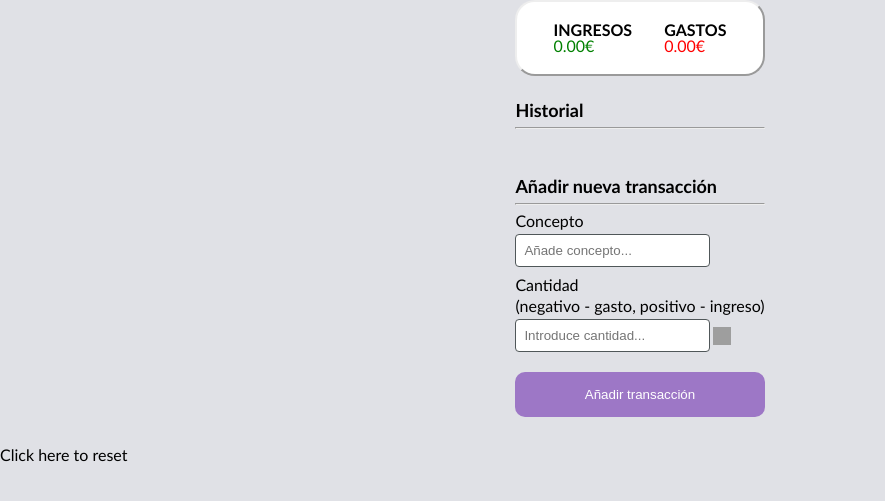
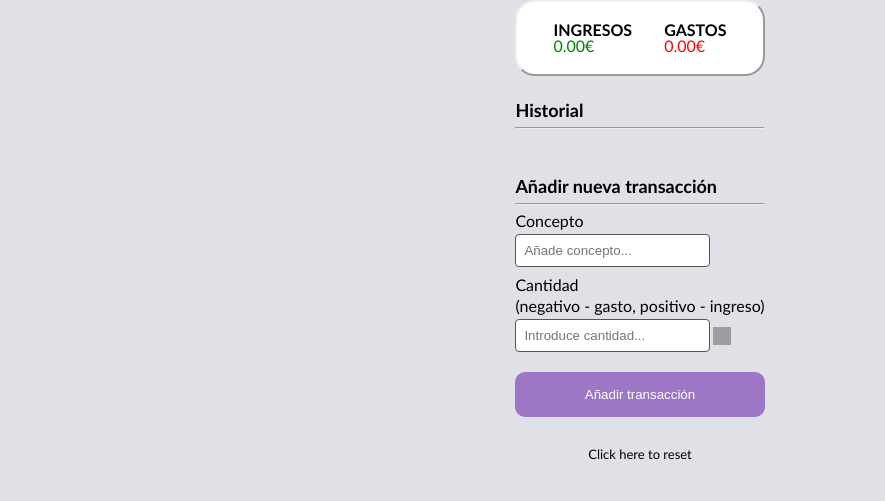
Before and after one commit to emilyvelzeboer/Control-de-gastos, a plain HTML site: page index.html in a window 1280 px wide. Shown: the part 253-754 px from the top of the page, without its empty margins (0-885 px from the left). Drawn offline with Linux system fonts and the light colour scheme; grey boxes are pictures that could not be loaded.

Commit message:
add reset button in footer

```diff
--- a/styles/main.css
+++ b/styles/main.css
@@ -8,10 +8,11 @@
 body {
     display: grid;
     grid-template-columns:1fr;
-    grid-template-rows: 20vh 1fr ;
+    grid-template-rows: 20vh 1fr 1vh;
     grid-template-areas:
     "header"
-    "main";
+    "main"
+    "footer";
 }
 
 header {
@@ -158,3 +159,23 @@ img {
 .historial div p {
     margin: 0% 2% 0% 2%
 }
+
+footer {
+    grid-area: footer;
+    display: flex;
+    align-items: center;
+    justify-content: center;
+    width: 100%;
+    height: 25px;
+
+}
+
+footer p {
+    cursor: pointer;
+    font-size: small;
+    padding-bottom: 10px ;
+}
+
+footer p:hover {
+    text-decoration: underline;
+}
```
